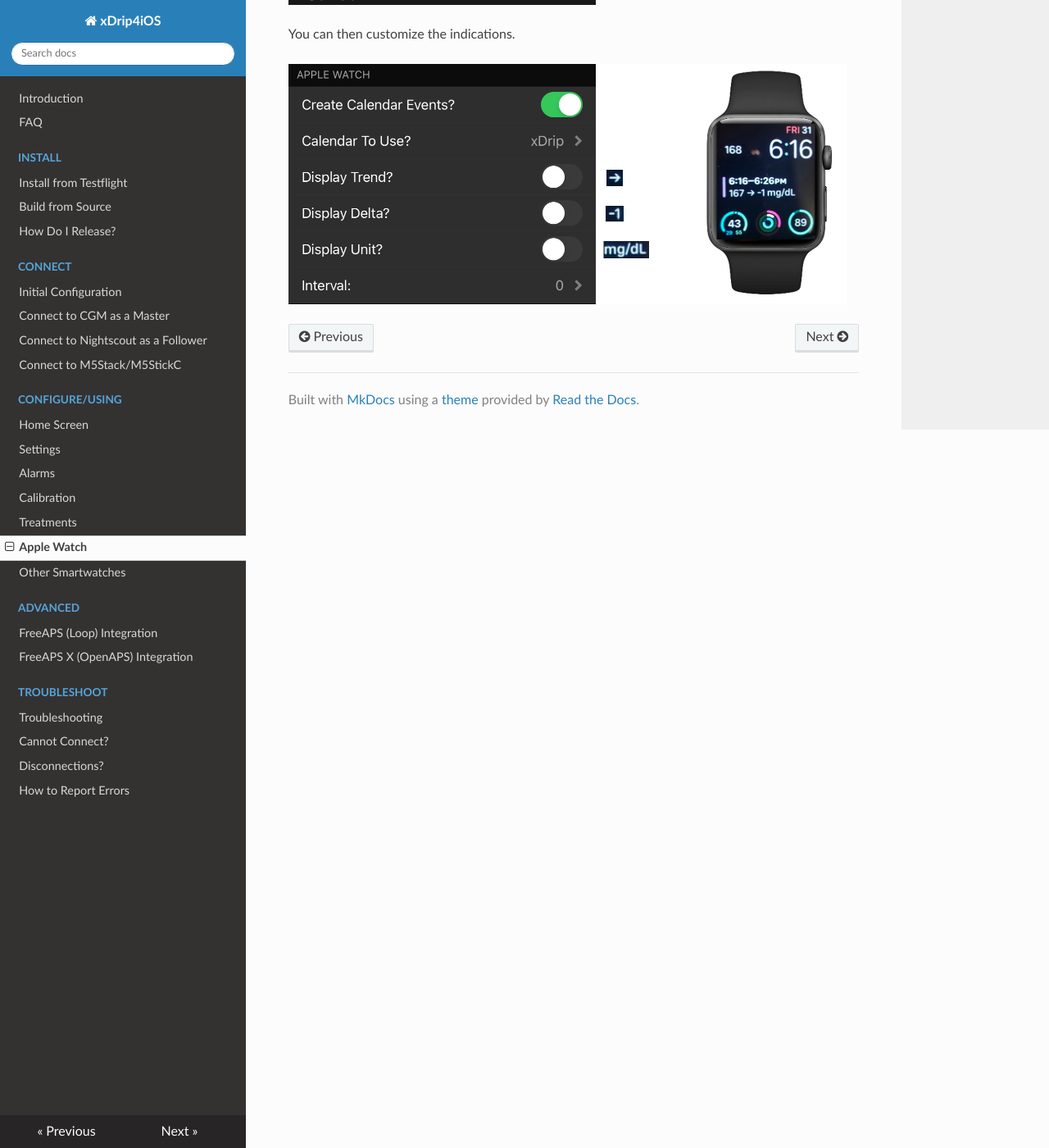
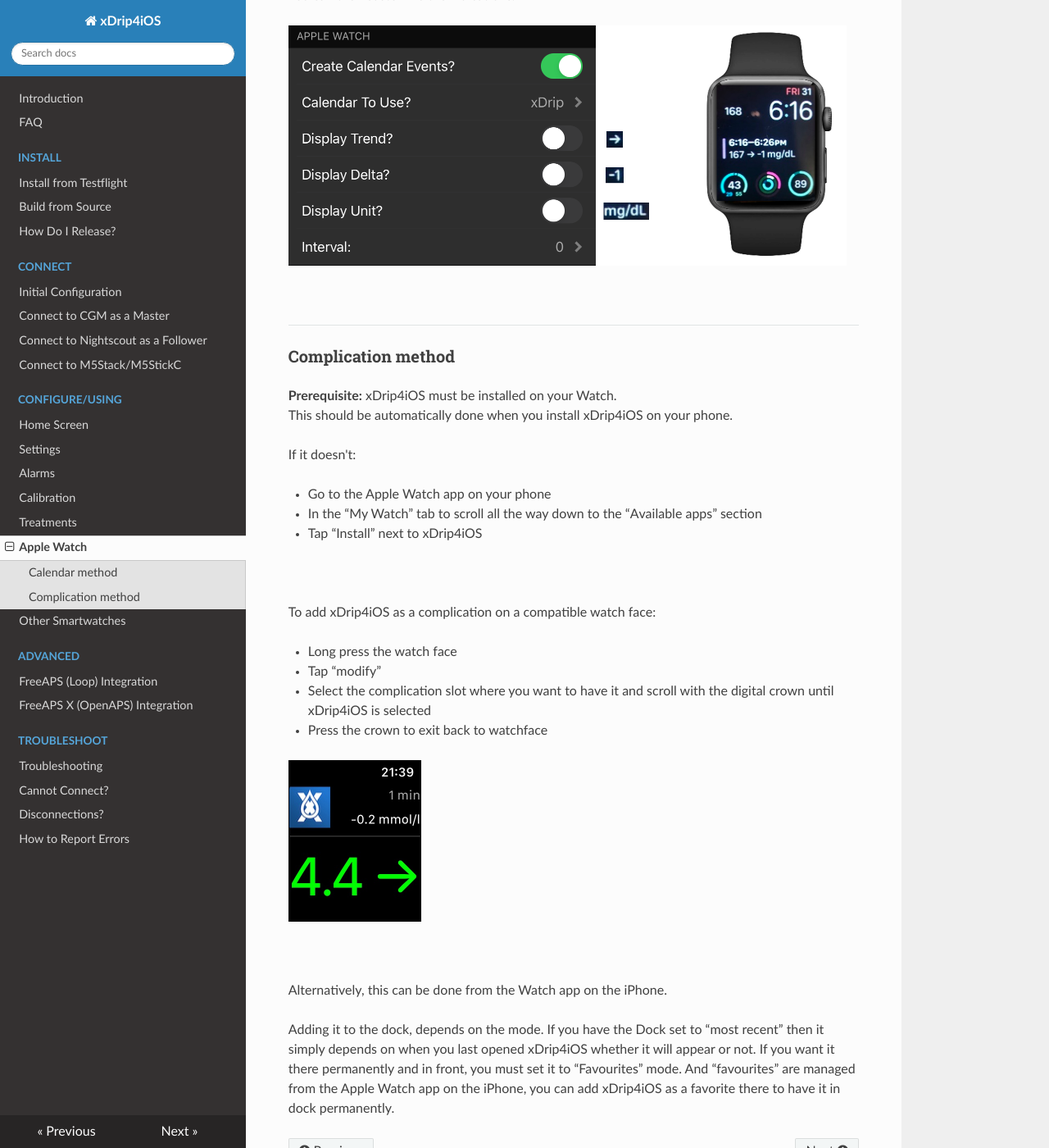
Before and after one commit to paulplant/xdrip4ios_docs, an MkDocs documentation site: the page built from docs/configure/applewatch.md, in a window 1280 px wide and 1400 px high, scrolled down 1875 px. Shown: the whole window at 82% size. Built offline with MkDocs 1.6.1, drawn with Linux system fonts in a browser that asks for light colours; nearby versions of some CDN libraries; old or Windows-style settings are respelled for this version of MkDocs; some of the changed text lies outside the part shown.

Commit message:
Complications

```diff
--- a/docs/configure/applewatch.md
+++ b/docs/configure/applewatch.md
@@ -1,7 +1,6 @@
 # Connecting to an Apple Watch
 
-!!!info "Nightscout Follower"
-    This is not applicable to follower mode.
+### Calendar method
 
 Into your iPhone calendar create a new calendar and call it xDrip.
 
@@ -22,3 +21,35 @@ Select the xDrip calendar.
 You can then customize the indications.
 
 <img src="../img/AppleWatch3.png" style="zoom:50%;" />
+
+</br>
+
+------
+
+### Complication method
+
+**Prerequisite:** xDrip4iOS must be installed on your Watch.
+This should be automatically done when you install xDrip4iOS on your phone.
+
+If it doesn't:
+
+- Go to the Apple Watch app on your phone
+- In the “My Watch” tab to scroll all the way down to the “Available apps” section
+- Tap “Install” next to xDrip4iOS
+
+</br>
+
+To add xDrip4iOS as a complication on a compatible watch face:
+
+- Long press the watch face
+- Tap “modify”
+- Select the complication slot where you want to have it and scroll with the digital crown until xDrip4iOS is selected
+- Press the crown to exit back to watchface
+
+<img src="../img/Complication.png" style="zoom:50%;" />
+
+</br>
+
+Alternatively, this can be done from the Watch app on the iPhone.
+
+Adding it to the dock, depends on the mode. If you have the Dock set to “most recent” then it simply depends on when you last opened xDrip4iOS whether it will appear or not. If you want it there permanently and in front, you must set it to “Favourites” mode. And “favourites” are managed from the Apple Watch app on the iPhone, you can add xDrip4iOS as a favorite there to have it in dock permanently.
```
Also changed, not shown: docs/configure/calibrate.md (+1 -1 lines), docs/configure/smartwatches.md (+8 -6 lines), docs/configure/treatments.md (+1 -1 lines), docs/connect/cgm.md (+24 -6 lines), docs/configure/img/complication.png (added), docs/connect/DexApp.png (added).
